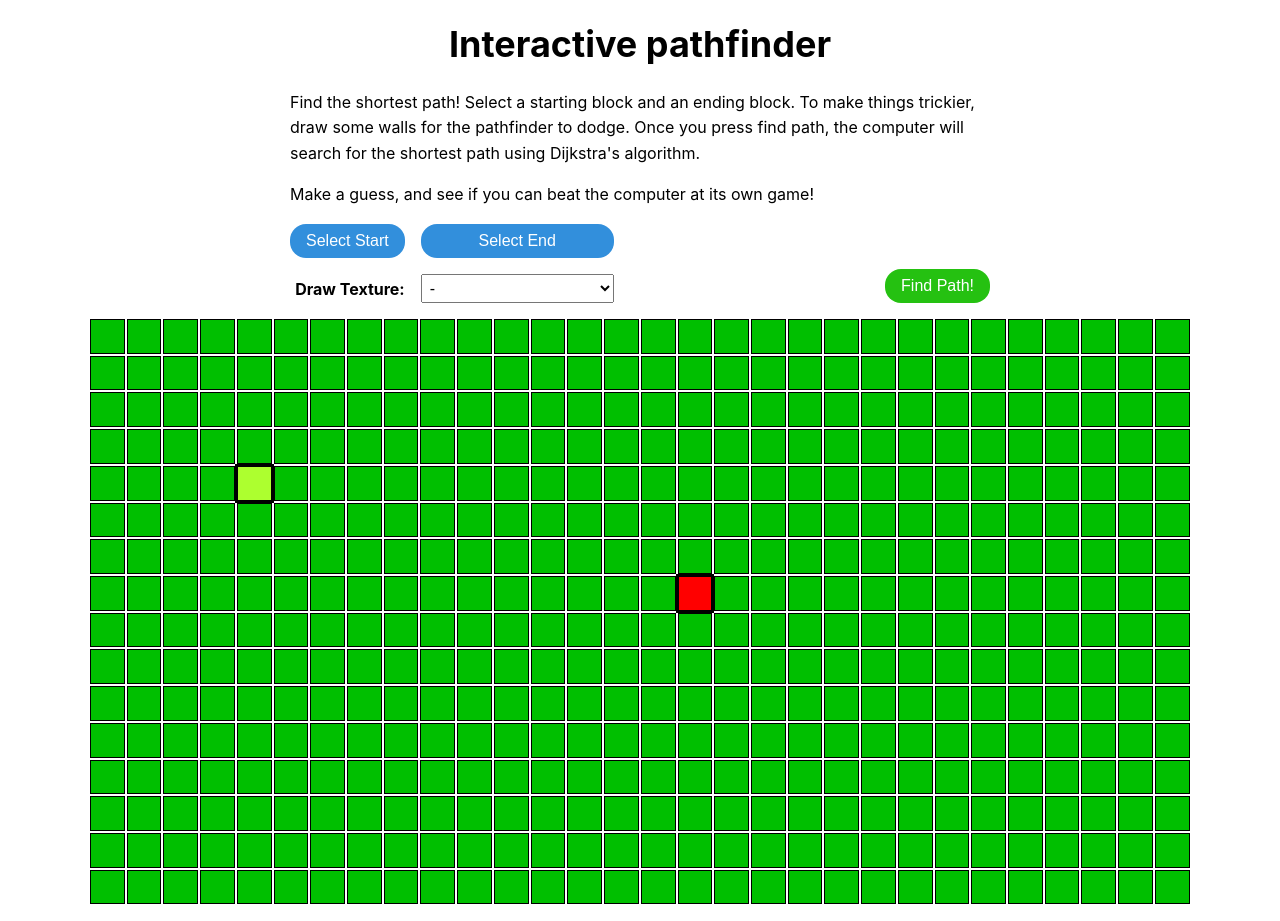
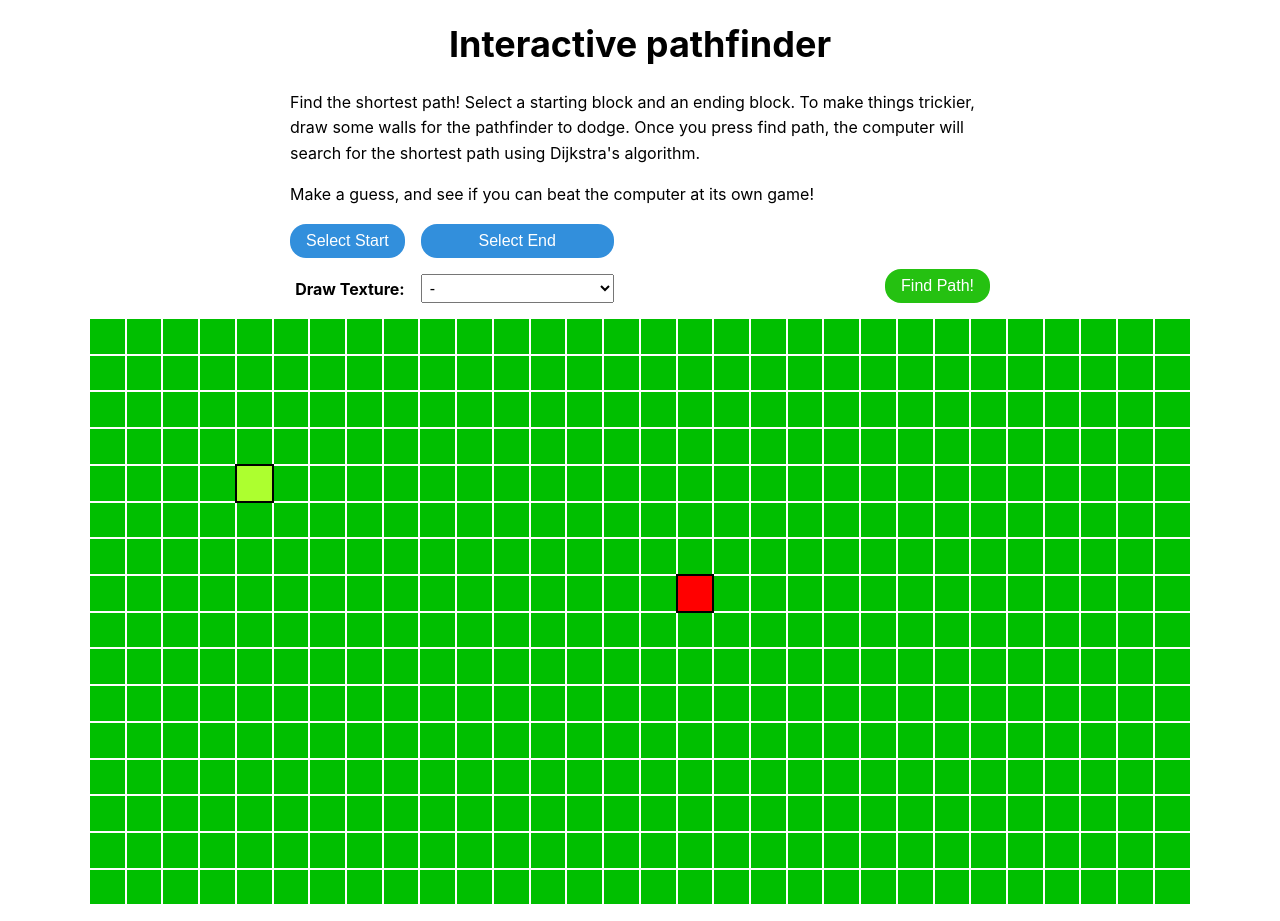
Before and after one commit to shanemcfadden/interactive-pathfinder, a React (Create React App) app: page / in a window 1280 px wide. Built offline with nearby package versions, Linux system fonts and the light colour scheme.

Commit message:
Remove node borders

```diff
--- a/src/components/Node.jsx
+++ b/src/components/Node.jsx
@@ -12,7 +12,7 @@ const Node = ({
 }) => {
   return (
     <div
-      className={`node node--${currentTexture}${
+      className={`node--${currentTexture}${
         currentPathState ? ` node--${currentPathState}` : ''
       }${findingPath ? ' node--animated' : ''}`}
       onClick={handleClick}
--- a/src/styles/Node.css
+++ b/src/styles/Node.css
@@ -1,7 +1,3 @@
-.node {
-  border: 1px solid black;
-}
-
 .node--animated {
   transition: background-color 500ms ease-in-out;
 }
```
